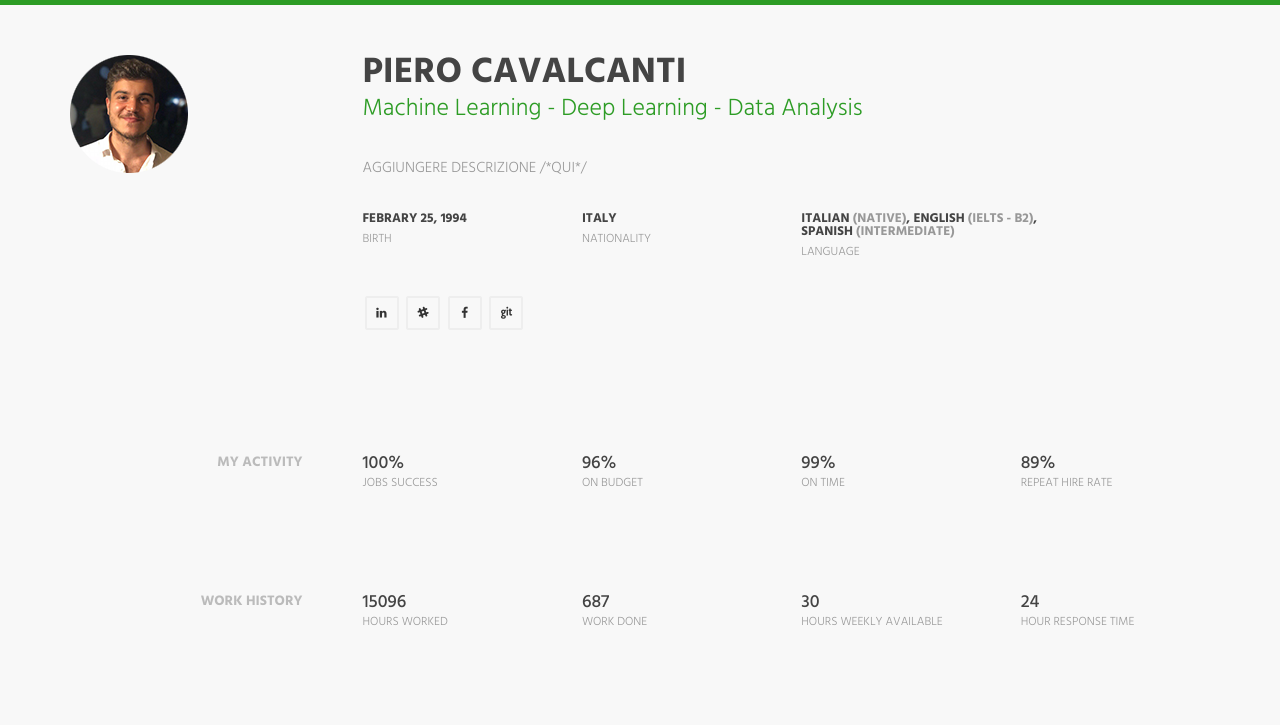
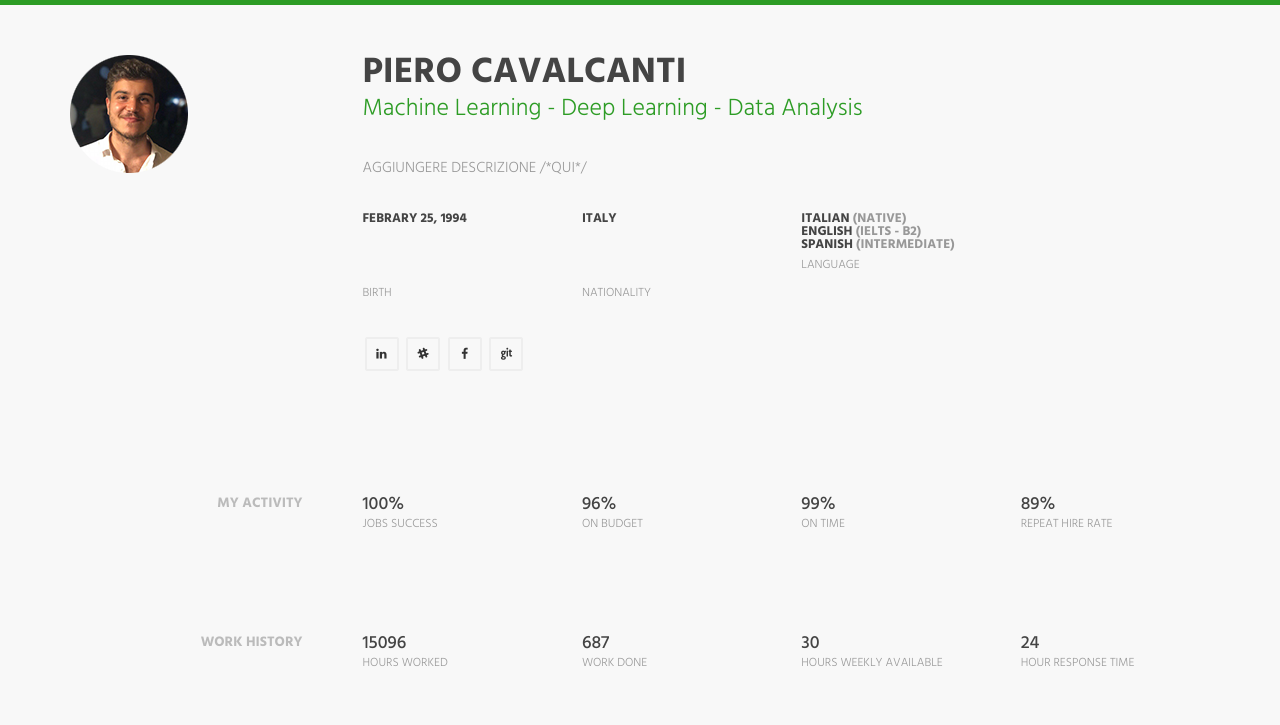
Before and after one commit to Pdipedro25/pdipedro25.github.io, a plain HTML site: page index.html in a window 1280 px wide. Shown: the top 725 px of the page. Drawn offline with Linux system fonts and the light colour scheme.

Commit message:
Update index.html

```diff
--- a/index.html
+++ b/index.html
@@ -63,19 +63,19 @@
                 <div class="row">
                     <div class="col-md-3">
                         <div class="personal-details">
-                            <strong>FEBRARY 25, 1994</strong>
+                            <strong>FEBRARY 25, 1994</strong><br><br>
                             <small>BIRTH</small>
                         </div>
                     </div>
                     <div class="col-md-3">
                         <div class="personal-details">
-                            <strong>ITALY</strong>
+                            <strong>ITALY</strong><br><br>
                             <small>NATIONALITY</small>
                         </div>
                     </div>
                     <div class="col-md-6">
                         <div class="personal-details">
-                            <strong>ITALIAN <span>(NATIVE)</span>, ENGLISH <span>(IELTS - B2)</span>,<br> SPANISH <span>(INTERMEDIATE)</span></strong>
+                            <strong>ITALIAN <span>(NATIVE)</span> <br> ENGLISH <span>(IELTS - B2)</span> <br> SPANISH <span>(INTERMEDIATE)</span></strong>
                             <small>LANGUAGE</small>
                         </div>
                     </div>
```
